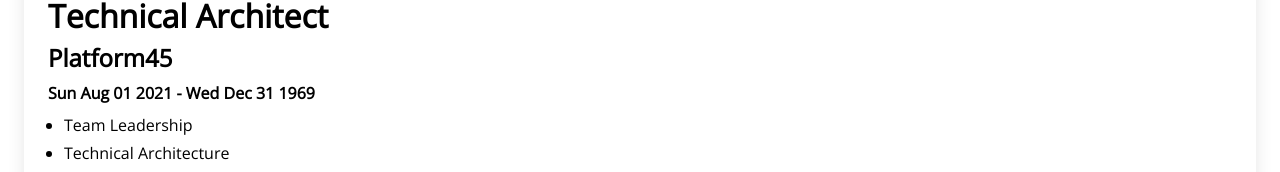
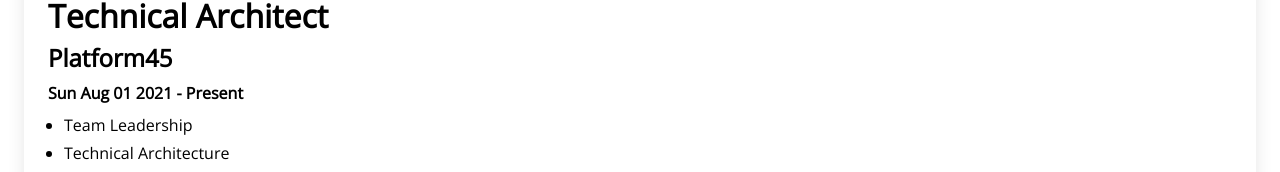
Before and after one commit to barryels/barryels.github.io, a Next.js app: page / in a window 1280 px wide. Shown: the part 587-759 px from the top of the page. Built offline with nearby package versions, Linux system fonts and the light colour scheme.

Commit message:
fix epoch for null endDate, use "Present" instead

```diff
--- a/components/EventLogTimeline/RoleAtCompanyUpdated/index.tsx
+++ b/components/EventLogTimeline/RoleAtCompanyUpdated/index.tsx
@@ -7,6 +7,12 @@
 };
 
 export default function RoleAtCompanyUpdated({ eventLogEntry }: Props) {
+  const startDate = new Date(eventLogEntry.data.startDate).toDateString();
+  const endDate = eventLogEntry.data.endDate
+    ? new Date(eventLogEntry.data.endDate).toDateString()
+    : "Present";
+  const formattedDuration = `${startDate} - ${endDate}`;
+
   return (
     <article
       className={`${styles.root} ${utilityStyles.spaceVerticallySmall}`}
@@ -15,10 +21,7 @@
       <h3>{eventLogEntry.data.position}</h3>
       <h4>{eventLogEntry.data.companyName}</h4>
       <p>
-        <strong>
-          {new Date(eventLogEntry.data.startDate).toDateString()} -{" "}
-          {new Date(eventLogEntry.data.endDate || -1).toDateString()}
-        </strong>
+        <strong>{formattedDuration}</strong>
       </p>
       <ul>
         {eventLogEntry.data.skills.map((skillName, index) => {
```
